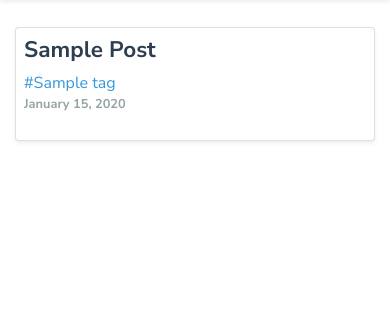
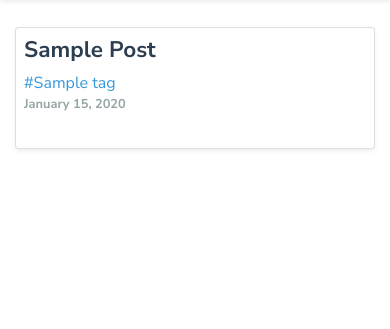
Before and after one commit to BradleyTim/LLBQA, a Django app: page /blog/ in a window 390 px wide. Shown: the part 53-382 px from the top of the page. Run offline with Django 3.2, Linux system fonts and the light colour scheme; tables that the repository leaves empty hold one stand-in row (values such as "Sample post"); some libraries are stand-ins or nearby versions.

Commit message:
update blog index.html page UI

```diff
--- a/static/css/main.css
+++ b/static/css/main.css
@@ -144,7 +144,7 @@ ul {
   }
 
   .index-card {
-    min-height: 13.5vh;
+    min-height: 14.5vh;
   }
 
 }
--- a/templates/blog/index.html
+++ b/templates/blog/index.html
@@ -17,7 +17,7 @@
             {% endfor %}
           </ul>
           {% endif %}
-          <span class="text-muted font-weight-bold small">{{ post.date_posted|date:"F d, Y" }}</span>
+          <span class="text-muted font-weight-bold small d-block">{{ post.date_posted|date:"F d, Y" }}</span>
       </div>
     {% endfor %}
   {% else %}
```
